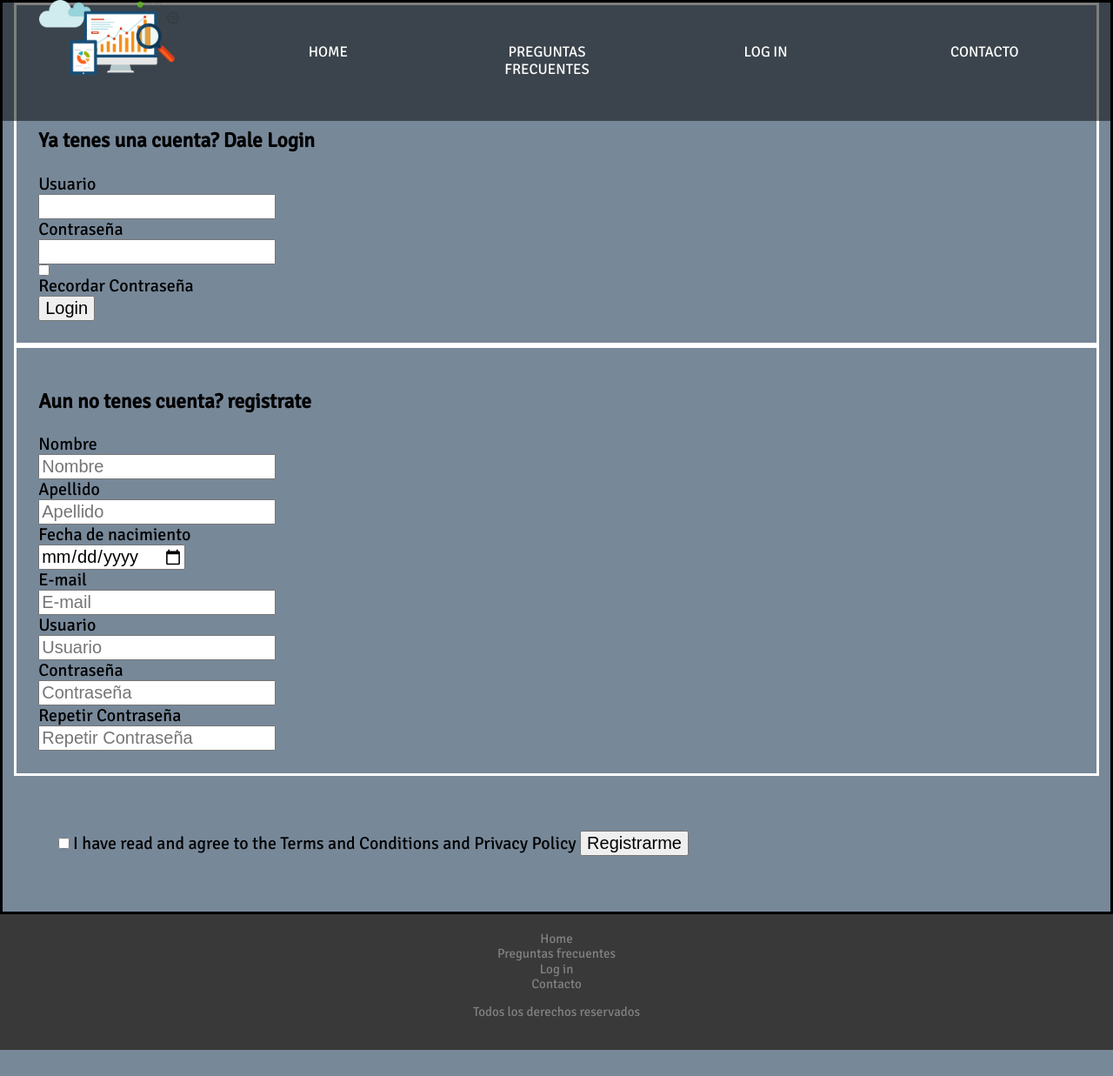
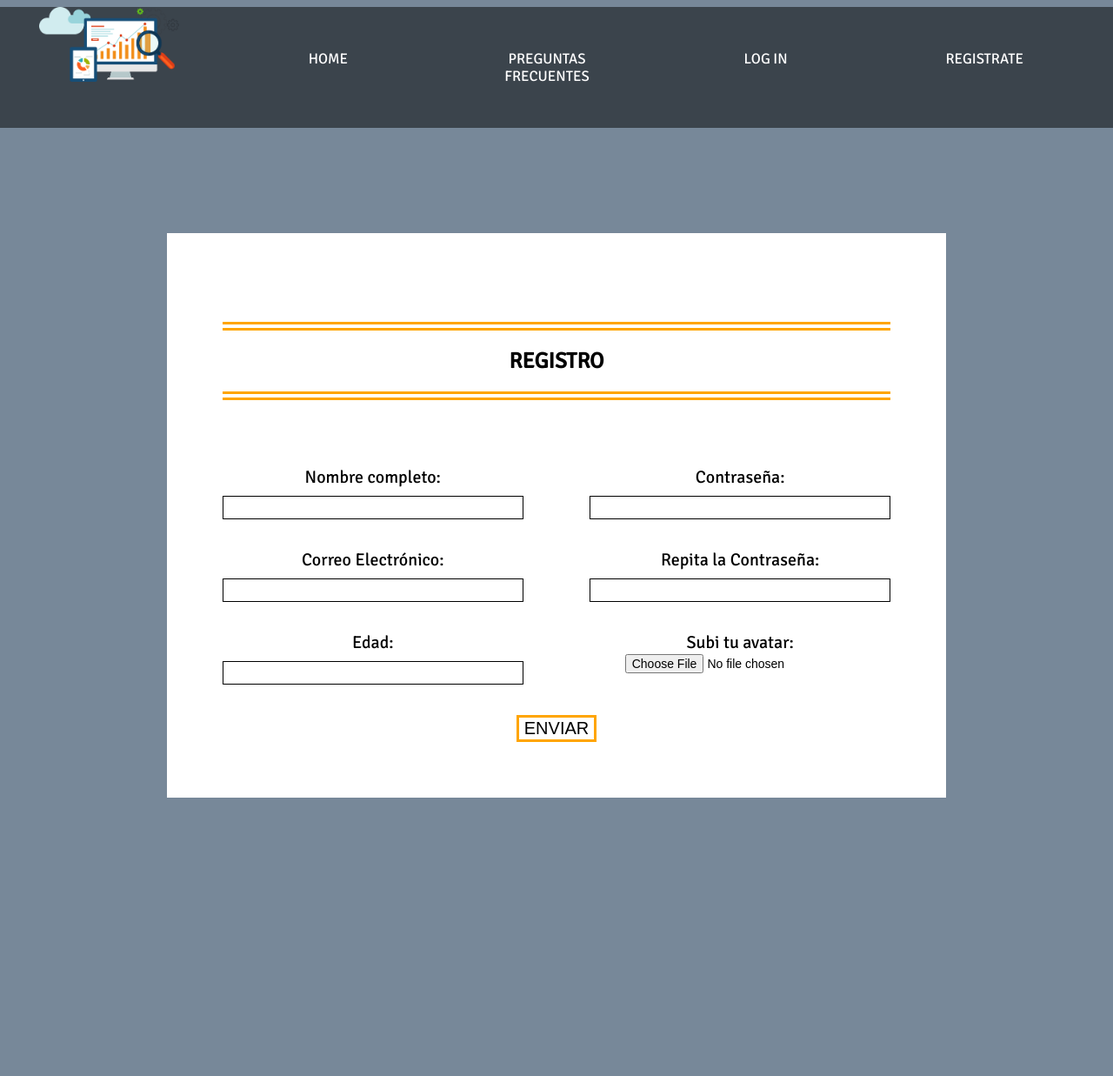
Before and after one commit to falconSP/proyecto-integrador, a PHP site: page /registro.php in a window 1280 px wide. Shown: the whole page at 87% size. Before the commit the page ends 1207 px from the top, so only its background shows below. Run offline with PHP 8.4, Linux system fonts and the light colour scheme.

Commit message:
borre proyecto viejo y agregue la nueva version

```diff
--- a/css/styles.css
+++ b/css/styles.css
@@ -249,8 +249,6 @@ footer p{
   padding: 20px;
 }
 
-/*.contenedor:hover .imagen {-webkit-transform:scale(0.9);transform:scale(0.9);}*/
-
 
 .imagen0:hover, .imagen1:hover, .imagen2:hover, .imagen3:hover, .imagen4:hover, .imagen5:hover, .imagen6:hover, .imagen7:hover{
 -webkit-transform: rotateY(180deg);
@@ -261,7 +259,6 @@ transform-style: preserve-3d;
 
 .img0, .img1, .img2, .img3, .img4, .img5, .img6, .img7{
   margin: auto;
-/*	background-color: greenyellow;*/
 text-align: center;
 }
 
@@ -271,26 +268,18 @@ text-align: center;
 
 .preg0, .preg1, .preg2, .preg3, .preg4, .preg5, .preg6, .preg7{
   float:left;
-/*	background-color: aqua;*/
   margin: 50px;
 }
 
 .pregunta0, .pregunta1, .pregunta2, .pregunta3, .pregunta4, .pregunta5, .pregunta6, .pregunta7{
   margin: auto;
   overflow: hidden;
-/*	background-color: coral;*/
   text-align: center;
 
 }
 
 .a-pregunta:hover {
   color: orange;
-}
-
-
-/* ocultamos el checkbox */
-#abre-respuesta0, #abre-respuesta1, #abre-respuesta2, #abre-respuesta3, #abre-respuesta4, #abre-respuesta5, #abre-respuesta6, #abre-respuesta7{
-  display: none;
 }
 
 .contactanos{
@@ -331,108 +320,123 @@ text-align: center;
 }
 
 
-.titulo-contacto{
-  padding-top: 10px;
-  background-color:#85C1E9;
-  width: 100%;
-  height: 150px;
-  margin-bottom: 20px;
-  border-bottom: solid white 5px;
-  margin-top: 90px;
+/* ocultamos el checkbox */
+#abre-respuesta0, #abre-respuesta1, #abre-respuesta2, #abre-respuesta3, #abre-respuesta4, #abre-respuesta5, #abre-respuesta6, #abre-respuesta7{
+  display: none;
 }
 
-.contacto{
-  font-size: 50px;
-  text-align: center;
+
+/*ESTILO CONTACTO INDEX*/
+
+.contenedor-contacto{
+	background-color: white;
+	margin: 10% auto;
+	width: 70%;
+}
+
+#input1, #input2, #input3, #input4{
+	width: 80%;
+	font-size: 2em;
+	border: solid 1px black;
+	text-align: center;
+}
+#input5{
+	border: solid 3px orange;
+	font-size: 2em;
+	background-color: white;
+}
+
+#input1:hover, #input2:hover, #input3:hover, #input4:hover{
+	border: solid 1px orange;
+}
+#input5:hover{
+	color: orange;
+}
+
+
+
+.nombre-contacto, .mail-contacto, .asunto-contacto, .mensaje-contacto{
+	margin-bottom: 10%;
+	text-align: center;
+}
+.nombre-contacto{
+	border-top: double 10px orange;
+	padding-top: 10%;
 }
 
 .contenedor-contacto{
-  background-color: orange;
-  font-size: 30px;
-  margin: 50px auto;
-  padding: 50px;
-  width: 700px;
-  box-shadow: 0 0 30px #000;
+	padding: 5%;
+	text-align: center;
 }
 
-
-.nombre-contacto, .mail-contacto, .asunto-contacto{
-  margin-bottom: 30px;
-}
-
-textarea{
-  width: 600px;
-  height: 200px;
-  border: solid 1px black;
-}
-
-/*boton de enviar*/
-#input4{
-  width: 100px;
-  font-size: 20px;
-  background-color:#85C1E9;
-  color: black;
-  border: solid 1px black;
-}
-
-/*input del nomre y mail*/
-#input1, #input2, #input3{
-  width: 400px;
-  font-size: 25px;
-  border: solid 1px black;
+.enviar-contacto{
+	width: 100%;
+	text-align: center;
 }
 
 .super-contenedor0, .super-contenedor1, .super-contenedor2, .super-contenedor3, .super-contenedor4, .super-contenedor5, .super-contenedor6, .super-contenedor7{
   width:80%;
   margin: 2% auto;
   overflow: hidden;
-  /*padding: 2%;*/
 }
 /*Fin de faq.php y contacto.php*/
 
 
 /*A partir de aca el registro y login en mobile first*/
+.errores{
+	font-size: 1em;
+	margin-bottom: 5%;
+	text-align: left;
+	color: red;
+}
+
+.container-formulario{
+	width: 90%;
+	margin: 25% auto;
+	padding: 5% 15%;
+	text-align: center;
+	font-size: 2em;
+	background-color: white;
+}
 
 
-.main-register-container {
-  border: 3px solid black;
-  width: 100%;
+.registro-cont-nombre, .registro-cont-correo, .registro-cont-edad, .registro-cont-pass, .registro-cont-repass, .registro-cont-avatar{
+	margin-bottom: 10%;
+	text-align: center;
+/*	overflow: hidden;*/
+}
+.registro-cont-nombre{
+	padding-top: 10%;
+	border-top: double 10px orange;
 }
 
-.main-login-container, .main-register {
-  border: 3px solid white;
-  width: 98%;
-  margin: auto;
-  font-size: 2em;
-  padding: 2% 2%;
-}
-.main-login-container {
-padding-top: 120px;
+.label-nombre-r, .label-correo-r, .label-edad-r, .label-pass-r, .label-repass-r, .label-avatar-r{
+/*	float: left;*/
 }
 
-.main-login-container input {
-  display: block;
-  overflow: hidden;
+.in-nombre-r, .in-correo-r, .in-edad-r, .in-pass-r, .in-repass-r, .in-avatar-r{
+/*	clear: both;*/
+	width: 100%;
+	border: solid 1px black;
 }
 
-.main-register input {
-  display: block;
-  overflow: hidden;
+.in-nombre-r:hover, .in-correo-r:hover, .in-edad-r:hover, .in-pass-r:hover, .in-repass-r:hover{
+	border: solid 1px orange;
 }
 
-.pass-login, .user-login {
-  margin: auto;
+#input-file{
+	font-size: 0.7em;
+}
+#input-file:hover{
+	color: orange;
 }
 
-label #remember-pass {
-  display: inline;
+.enviar-r{
+	border: solid 3px orange;
+	background-color: white;
 }
 
-.terms-conds {
-  padding: 5%;
-  font-size: 2em;
 
-}
 
 
 /*fin de registro*/
@@ -521,4 +525,57 @@ label #remember-pass {
   .titulo{
     margin-top: 140px;
   }
+/*  contacto-index*/
+  #input1, #input2, #input3, #input4{
+	font-size: 2.5em;
+	}
+  #input5{
+	border: solid 5px orange;
+	font-size: 2.5em;
+    }
+  .contenedor-contacto{
+	width: 50%;
+    }
+  .titulo-contacto{
+	font-size: 2.5em;
+	}
+/*	registro*/
+	.container-formulario{
+	width: 70%;
+	padding: 5%;
+	font-size: 2em;
+	margin-top: 20%;
+/*	background-color: red;*/
+	}
+	.primeros-tres{
+		float: left;
+/*		background-color: aqua;*/
+		width: 45%;
+	}
+	.segundos-tres{
+		float: right;
+/*		background-color: green;*/
+		width: 45%;
+	}
+	.registro-cont-nombre{
+	padding-top:0;
+	border-top:none;
 }
+	.enviar-r{
+		display: block;
+		margin: auto;
+		clear: both;
+	}
+
+	.registro-r{
+		border-bottom: double 10px orange;
+		border-top: double 10px orange;
+		margin-bottom: 10%;
+	}
+	.in-nombre-r, .in-correo-r, .in-edad-r, .in-pass-r, .in-repass-r, .in-avatar-r{
+	   margin-top: 3%;
+	}
+
+
+
+}
--- /dev/null
+++ b/fin-contacto.php
@@ -0,0 +1 @@
+Estos datos adjuntos se quitaron porque contienen datos que pueden suponer un riesgo de seguridad.
--- a/includes/head.php
+++ b/includes/head.php
@@ -2,11 +2,10 @@
   <meta charset="utf-8">
   <meta name="viewport" content="width=device-width, initial-scale=1.0">
   <title>Diseñamos Paginas Web a medida</title>
+  <link href="https://fonts.googleapis.com/css?family=Signika" rel="stylesheet">
   <link rel="stylesheet" href="http://code.ionicframework.com/ionicons/2.0.1/css/ionicons.min.css">
-  <link rel="stylesheet" href="css/styles.css">
   <link rel="stylesheet" href="css/normalize.css">
   <link rel="stylesheet" href="css/flat_design_colors.css">
-  <link href="https://fonts.googleapis.com/css?family=Signika" rel="stylesheet">
-
+  <link rel="stylesheet" href="css/styles.css">
 
 </head>
--- a/includes/nav.php
+++ b/includes/nav.php
@@ -12,7 +12,7 @@
     </li>
     <li><a href="index.php">Home</a></li>
     <li><a href="faq.php">Preguntas frecuentes</a></li>
-    <li><a href="registro.php">Log in</a></li>
-    <li><a href="contacto.php">Contacto</a></li>
+    <li><a href="login.php">Log in</a></li>
+    <li><a href="registro.php">Registrate</a></li>
   </ul>
 </nav>
--- a/registro.php
+++ b/registro.php
@@ -1,3 +1,62 @@
+<?php
+
+require_once ('funciones.php');
+$name = "";
+$email = "";
+$age="";
+
+
+if ($_POST) {
+  $name = $_POST['name'];
+  $email = $_POST['email'];
+  $age = $_POST['age'];
+
+  $errores = [];
+  if ($_POST['name']=='') {
+    $errores['name'] = 'Por favor, ingresa tu nombre.';
+  }
+  if ($_POST['email']=='') {
+    $errores['email'] = 'Por favor, ingresa tu e-mail.';
+  } elseif (!filter_var($_POST['email'], FILTER_VALIDATE_EMAIL)) {
+    $errores['email'] = 'Ingresa un e-mail valido';
+  }
+  if ($_POST['age']=='') {
+    $errores['age'] = 'Por favor, ingresa tu edad.';
+  }
+  if ($_POST['pass']=='') {
+    $errores['pass'] = 'Por favor, ingresa una contraseña.';
+  }
+  if ($_POST['repass']=='') {
+    $errores['repass'] = 'Por favor, repetí la contraseña.';
+  } elseif ($_POST['pass'] != $_POST['repass']) {
+    $errores['repass'] = 'Las contraseñas deben ser iguales.';
+  }
+
+	if (empty($errores)) {
+
+	  $errores = guardarImagen('perfil', $errores);
+
+	  if (empty($errores)) {
+		  $usuarioFinal = [
+			'id' => generarId(),
+			'name' => $_POST['name'],
+			'email' => $_POST['email'],
+			'age' => $_POST['age'],
+			'pass' => password_hash($_POST['pass'], PASSWORD_DEFAULT)
+		  ];
+
+		  $usuarioFinal = json_encode($usuarioFinal);
+		  file_put_contents('usuarios.json', $usuarioFinal . PHP_EOL, FILE_APPEND);
+
+	  	header('location: register_ok.php'); exit;
+	  }
+	}
+
+}
+
+
+ ?>
+
 <!DOCTYPE html>
 <html>
   <?php
@@ -7,93 +66,61 @@
 
     <?php
     include_once ("includes/nav.php");
-     ?>
-     <!DOCTYPE html>
-<html>
-  <?php
-  include_once ("includes/head.php");
-  ?>
-  <body>
+    ?>
 
-    <?php
-    include_once ("includes/nav.php");
-     ?>
-    <!-- Falta css -->
 
-			<!-- Probando -->
-			<!-- container-main-contacto
-			aca va a ir todo el container principal -->
-			<section class="main-register-container">
+    <div class="container-formulario">
+		   <div class="errores">
+			<ul>
+			  <?php if (isset($errores)): ?>
+				<?php foreach ($errores as $key => $value): ?>
+				  <li><?=$value?></li>
+				<?php endforeach; ?>
+			  <?php endif; ?>
+			</ul>
+		  </div>
+        <div class="registro-r"><h2>REGISTRO</h2></div>
+    	<form class="formulario" action="" method="post" enctype="multipart/form-data">
 
-				<!-- container login -->
-				<section class="main-login-container">
-					<h3>Ya tenes una cuenta? Dale Login</h3>
-					<article class="userLogin">
-						<label for="">Usuario</label>
-		      	<input type="text" name="Usuario" required>
-					</article>
-					<article class="passLogin">
-						<label for="">Contraseña</label>
-						<input type="password" name="Contraseña" required>
-						<input type="checkbox" name="Recordar Contraseña" required>
-						<label for="">Recordar Contraseña</label>
-						<input id="login-submit" type="submit" name="submit" value="Login">
+    	<div class="primeros-tres">
+    		<div class="registro-cont-nombre">
+    	  		<div class="label-nombre-r"><label>Nombre completo:</label></div>
+		  		<input type="text" name="name" value="<?php if(isset($name)){echo $name;}?>" class="in-nombre-r">
+			</div>
 
-					</article>
-				</section>
 
-				<!-- container registro -->
-				<section class="main-register">
-					<h3>Aun no tenes cuenta? registrate</h3>
-					<article class="nombreRegister">
-						<label for="">Nombre</label>
-						<input type="text" name="Nombre" placeholder="Nombre" required>
-					</article>
-					<article class="apellidoRegister">
-						<label for="">Apellido</label>
-		        <input type="text" name="Apellido" placeholder="Apellido" required>
-					</article>
-					<article class="birthRegister">
-						<label for="">Fecha de nacimiento</label>
-						<input type="date" name="fecha" required>
-					</article>
-					<article class="emailRegister">
-						<label for="">E-mail</label>
-		        <input type="email" name="E-mail" placeholder="E-mail" required>
-					</article>
-					<article class="userRegister">
-						<label for="">Usuario</label>
-		        <input type="text" name="Usuario" placeholder="Usuario" required>
-					</article>
-					<article class="passRegister">
-						<label for="">Contraseña</label>
-		        <input type="password" name="Contraseña" placeholder="Contraseña" required>
-					</article>
-					<article class="passagainRegister">
-						<label for=""> Repetir Contraseña</label>
-		        <input type="password" name="Repetir Contraseña" placeholder="Repetir Contraseña" required>
-					</article>
-				</section>
+			<div class="registro-cont-correo">
+				<div class="label-correo-r"><label>Correo Electrónico:</label></div>
+		    	<input type="email" name="email" value="<?php if(isset($email)){echo $email;} ?>" class="in-correo-r">
+			</div>
 
-				<section class="terms-conds">
-					<article class="">
+			<div class="registro-cont-edad">
+		  		<div class="label-edad-r"><label>Edad:</label></div>
+		  		<input type="number" name="age" value="<?php if(isset($age)){echo $age;} ?>" class="in-edad-r">
+			</div>
+	   </div>
 
-						<input type="checkbox" name="checkbox" value="check" required> I have read and agree to the Terms and Conditions and Privacy Policy
-						<input id="register-submit" type="submit" name="submit" value="Registrarme">
-					</article>
-				</section>
+	  <div class="segundos-tres">
+			<div class="registro-cont-pass">
+				<div class="label-pass-r"><label>Contraseña:</label></div>
+		  		<input type="password" name="pass" class="in-pass-r">
+			</div>
 
-				</section>
 
-    <?php
-    include_once ("includes/footer.php")
-     ?>
+			<div class="registro-cont-repass">
+		  		<div class="label-repass-r"><label>Repita la Contraseña:</label></div>
+		  		<input type="password" class="in-repass-r" name="repass">
+			</div>
+
+			<div class="registro-cont-avatar">
+		  		<div class="label-avatar-r" class="in-avatar-r"><label>Subi tu avatar:</label></div>
+		  		<input id="input-file" type="file" name="perfil" value="">
+			</div>
+	  </div>
+
+      <button type="submit" class="enviar-r" name="button">ENVIAR</button>
+   </form>
+ </div>
 
   </body>
 </html>
-    <?php
-    include_once ("includes/footer.php")
-     ?>
-
-  </body>
-</html>
```
Also changed, not shown: contacto.php (+46 -11 lines), faq.php (+8 -18 lines), funciones.php (added, +91 -0 lines), index.php (+75 -8 lines), login.php (added, +38 -0 lines), logout.php (added, +7 -0 lines), miperfil.php (added, +20 -0 lines), register_ok.php (added, +10 -0 lines), usuarios.json (added, +7 -0 lines), 2 other files.
